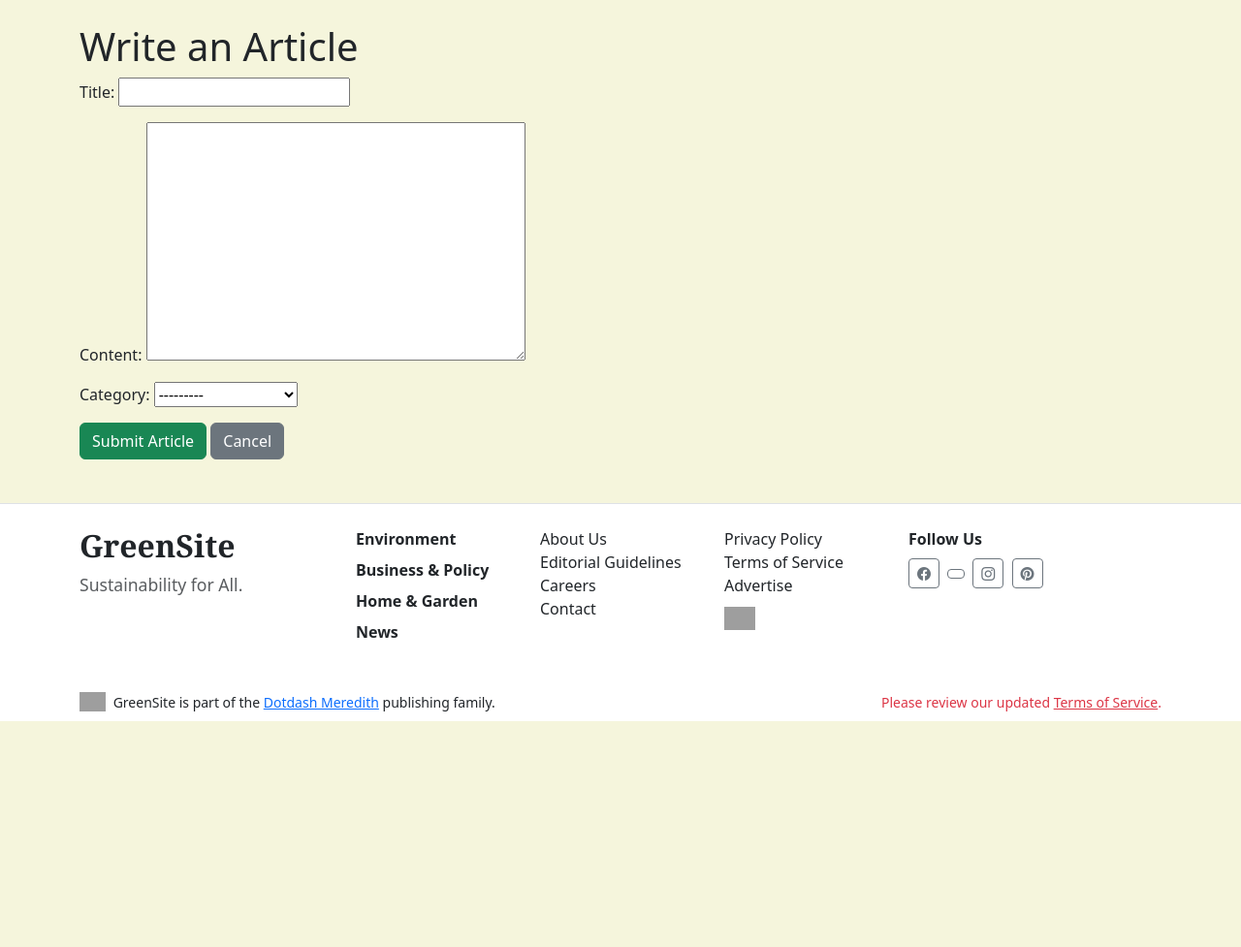
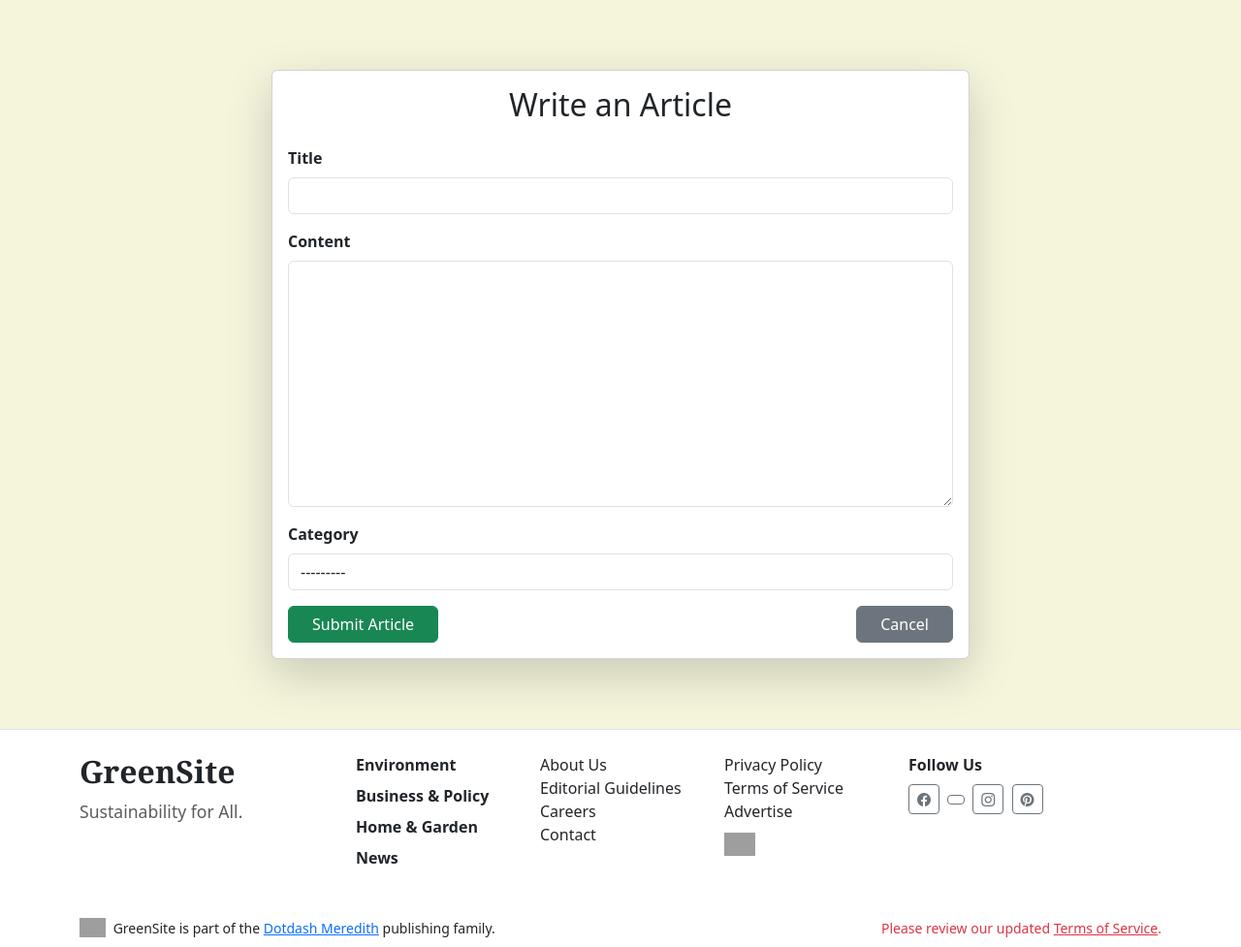
Before and after one commit to virendrasinh-bodana/greensite, a Django app: page /article/add/ in a window 1280 px wide. Shown: the part 56-1033 px from the top of the page at 97% size. Before the commit the page ends 800 px from the top, so only its background shows below. Run offline with Django 5.2, Linux system fonts and the light colour scheme; a user stored in the database is signed in; tables that the repository leaves empty hold one stand-in row (values such as "Sample post"); grey boxes are pictures that could not be loaded.

Commit message:
added the styling in article-form and product form.

```diff
--- a/main/forms.py
+++ b/main/forms.py
@@ -15,11 +15,25 @@ class CategoryForm(forms.ModelForm):
         fields = ['name', 'description']
 
 class ArticleForm(forms.ModelForm):
+    def __init__(self, *args, **kwargs):
+        super().__init__(*args, **kwargs)
+        for field_name, field in self.fields.items():
+            field.widget.attrs['class'] = 'form-control'
+        if 'content' in self.fields:
+            self.fields['content'].widget.attrs['rows'] = 10
+            self.fields['content'].widget.attrs['style'] = 'resize:vertical;'
     class Meta:
         model = Article
         fields = ['title', 'content', 'category']
 
 class ProductForm(forms.ModelForm):
+    def __init__(self, *args, **kwargs):
+        super().__init__(*args, **kwargs)
+        for field_name, field in self.fields.items():
+            field.widget.attrs['class'] = 'form-control'
+        if 'description' in self.fields:
+            self.fields['description'].widget.attrs['rows'] = 5
+            self.fields['description'].widget.attrs['style'] = 'resize:vertical;'
     class Meta:
         model = Product
         fields = ['name', 'description', 'category', 'price', 'image']
--- a/main/templates/main/article_form.html
+++ b/main/templates/main/article_form.html
@@ -1,10 +1,35 @@
 {% extends 'base.html' %}
 {% block content %}
-<h1>{% if form.instance.pk %}Edit Article{% else %}Write an Article{% endif %}</h1>
-<form method="post" enctype="multipart/form-data">
-  {% csrf_token %}
-  {{ form.as_p }}
-  <button type="submit" class="btn btn-success">Submit Article</button>
-  <a href="{% url 'articles' %}" class="btn btn-secondary">Cancel</a>
-</form>
+<div class="container my-5">
+  <div class="row justify-content-center">
+    <div class="col-md-8">
+      <div class="card shadow-lg">
+        <div class="card-body">
+          <h2 class="card-title mb-4 text-center">
+            {% if form.instance.pk %}Edit Article{% else %}Write an Article{% endif %}
+          </h2>
+          <form method="post" enctype="multipart/form-data">
+            {% csrf_token %}
+            {% for field in form %}
+              <div class="mb-3">
+                <label for="{{ field.id_for_label }}" class="form-label fw-bold">{{ field.label }}</label>
+                {{ field }}
+                {% if field.help_text %}
+                  <div class="form-text">{{ field.help_text }}</div>
+                {% endif %}
+                {% for error in field.errors %}
+                  <div class="text-danger small">{{ error }}</div>
+                {% endfor %}
+              </div>
+            {% endfor %}
+            <div class="d-flex justify-content-between">
+              <button type="submit" class="btn btn-success px-4">Submit Article</button>
+              <a href="{% url 'articles' %}" class="btn btn-secondary px-4">Cancel</a>
+            </div>
+          </form>
+        </div>
+      </div>
+    </div>
+  </div>
+</div>
 {% endblock %}
```
Also changed, not shown: main/templates/main/product_form.html (+32 -7 lines).
